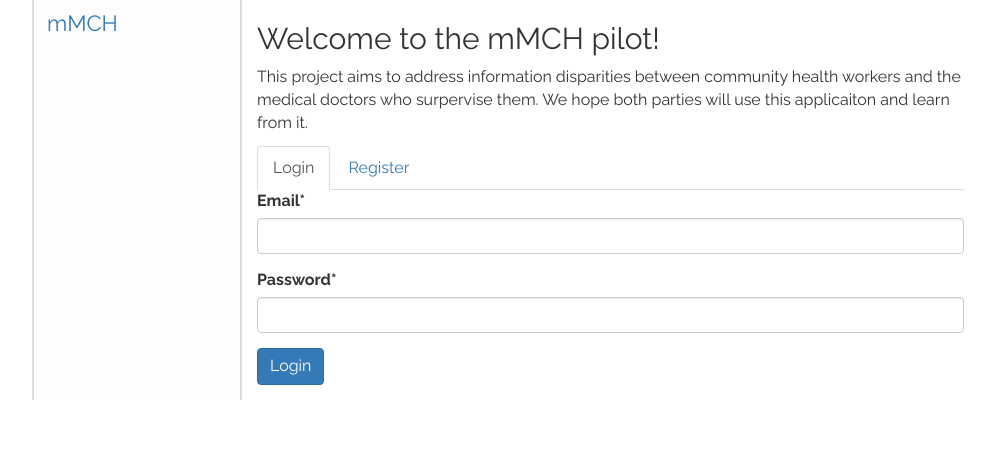
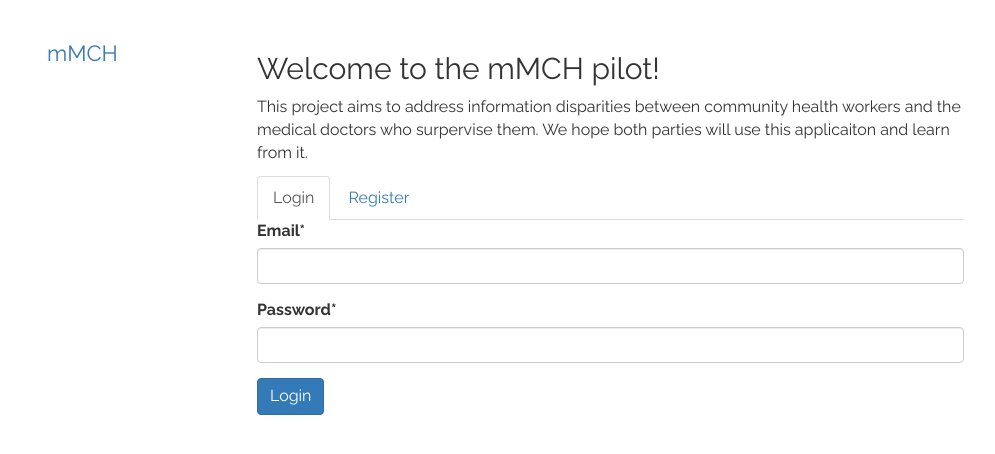
Before and after one commit to nickdotreid/mmch-pilot, a Django app: page / in a window 1280 px wide. Shown: the top 454 px of the page, without its empty margins (127-1122 px from the left). Run offline with Django 3.2, Linux system fonts and the light colour scheme; parts of the project's set-up code (start-up, migrations or seed data) failed here and were passed over; some libraries are stand-ins or nearby versions.

Commit message:
removed border styles (that was fugly)

```diff
--- a/resources/sass/styles.scss
+++ b/resources/sass/styles.scss
@@ -44,20 +44,18 @@ h2{
 
 @media (min-width: $screen-sm){
 	.container{
-		background-image: url('../img/sidebar.gif');
-		background-position: 0px 0px;
-		background-repeat: repeat-y;
-		padding:0px;
+		padding: $space-size*2 0px;
+		.container{
+			width:auto;
+			margin:0px $space-size;
+			background: transparent;
+			padding:0px;
+		}
 	}
 
 	.nav-sidebar, .main-content{
 		display:block;
 		float:left;
-		.container{
-			width:auto;
-			margin:0px $space-size;
-			background: transparent;
-		}
 	}
 	.nav-sidebar{
 		width: $sidebar-width;
```
Also changed, not shown: mmch_pilot/static/css/styles.css, mmch_pilot/static/img/sidebar.gif (deleted).
